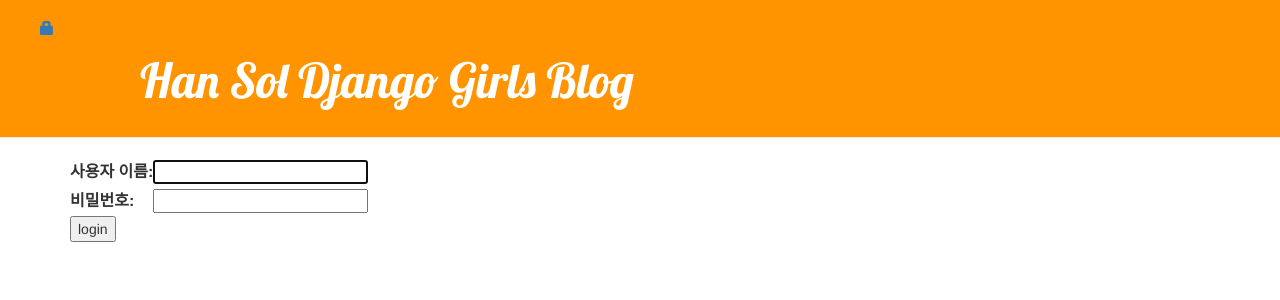
After one commit to HanSol93/my-first-blog, a Django app: page /accounts/login/ in a window 1280 px wide. The commit adds this page. Shown: the top 300 px of the page. Run offline with Django 3.2, Linux system fonts and the light colour scheme; some libraries are stand-ins or nearby versions.

Commit message:
Update djangogirls

```diff
--- a/blog/static/css/blog.css
+++ b/blog/static/css/blog.css
@@ -10,6 +10,7 @@
     color: #ffffff;
     font-size: 36pt;
     text-decoration: none;
+    padding-left:50px;
 }
 
 h1, h2, h3, h4 {
@@ -28,7 +29,15 @@ h1, h2, h3, h4 {
     width: 100%;
 }
 
-.top-menu, .top-menu:hover, .top-menu:visited {
+.top-menu1, .top-menu1:hover, .top-menu1:visited {
+    color: #ffffff;
+    font-size: 26pt;
+    position: absolute;
+    top: 45px;
+    left: 50px;
+}
+
+.top-menu2, .top-menu2:hover, .top-menu2:visited {
     color: #ffffff;
     font-size: 26pt;
     position: absolute;
--- a/blog/templates/blog/base.html
+++ b/blog/templates/blog/base.html
@@ -11,8 +11,14 @@
   </head>
   <body>
     <div class="page-header">
+        {% if user.is_authenticated %}
+        <a href="{% url 'post_draft_list' %}" class="top-menu1"><span class="glyphicon glyphicon-plus"></span></a>
+        <a href="{% url 'post_new' %}" class="top-menu2"><span class="glyphicon glyphicon-plus"></span></a>
+        <p class="top-menu">{{ user.username }}님 안녕하세요! <small>(<a href="{% url 'logout' %}">log out</a>)</small></p>
+        {% else %}
+        <a href="{% url 'login' %}" class="top-menu"><span class="glyphicon glyphicon-lock"></span></a>
+        {% endif %}
         <h1><a href="/">Han Sol Django Girls Blog</a></h1>
-        <a href="{% url 'post_new' %}" class="top-menu"><span class="glyphicon glyphicon-plus"></span></a>
     </div>
     <div class="content container">
         <div class="row">
--- a/blog/templates/blog/post_detail.html
+++ b/blog/templates/blog/post_detail.html
@@ -6,8 +6,11 @@
             <div class="date">
                 {{ post.published_date }}
             </div>
+        {% else %}
+            <a class="btn btn-default" href="{% url 'post_publish' pk=post.pk %}">Publish</a>
         {% endif %}
         <a class="btn btn-default" href="{% url 'post_edit' pk=post.pk %}"><span class="glyphicon glyphicon-pencil"></span></a>
+        <a class="btn btn-default" href="{% url 'post_remove' pk=post.pk %}"><span class="glyphicon glyphicon-remove"></span></a>
         <h1>{{ post.title }}</h1>
         <p>{{ post.text|linebreaksbr }}</p>
     </div>
--- /dev/null
+++ b/blog/templates/registration/login.html
@@ -0,0 +1,30 @@
+{% extends "blog/base.html" %}
+
+{% block content %}
+    {% if from.errors %}
+        <p>이름과 비밀번호가 일치하지 않습니다. 다시 시도해주세요.</p>
+    {% endif %}
+        <form method="post" action="{% url 'login' %}">
+            {% csrf_token %}
+            <table>
+                <tr>
+                    <td>
+                        {{ form.username.label_tag }}
+                    </td>
+                    <td>
+                        {{ form.username }}
+                    </td>
+                </tr>
+                <tr>
+                    <td>
+                        {{ form.password.label_tag }}
+                    </td>
+                    <td>
+                        {{ form.password }}
+                    </td>
+                </tr>
+            </table>
+            <input type="submit" value="login" />
+            <input type="hidden" name="next" value="{{ next }}" />
+        </form>
+{% endblock %}
--- a/blog/urls.py
+++ b/blog/urls.py
@@ -6,4 +6,7 @@ urlpatterns = [
     url(r'^post/(?P<pk>\d+)/$', views.post_detail, name='post_detail'),
     url(r'^post/new/$', views.post_new, name='post_new'),
     url(r'^post/(?P<pk>\d+)/edit/$', views.post_edit, name='post_edit'),
+    url(r'^drafts/$', views.post_draft_list, name='post_draft_list'),
+    url(r'^post/(?P<pk>\d+)/publish/$', views.post_publish, name='post_publish'),
+    url(r'^post/(?P<pk>\d+)/remove/$', views.post_remove, name='post_remove'),
 ]
--- a/mysite/urls.py
+++ b/mysite/urls.py
@@ -1,7 +1,11 @@
 from django.conf.urls import include, url
 from django.contrib import admin
 
+from django.contrib.auth import views
+
 urlpatterns = [
     url(r'^admin/', admin.site.urls),
+    url(r'^accounts/login/$', views.login, name='login'),
+    url(r'^accounts/logout/$', views.logout, name='logout', kwargs={'next_page':'/'}),
     url(r'',include('blog.urls')),
 ]
```
Also changed, not shown: blog/templates/blog/post_draft_list.html (added, +11 -0 lines), blog/views.py (+20 -2 lines), mysite/settings.py (+14 -9 lines).
